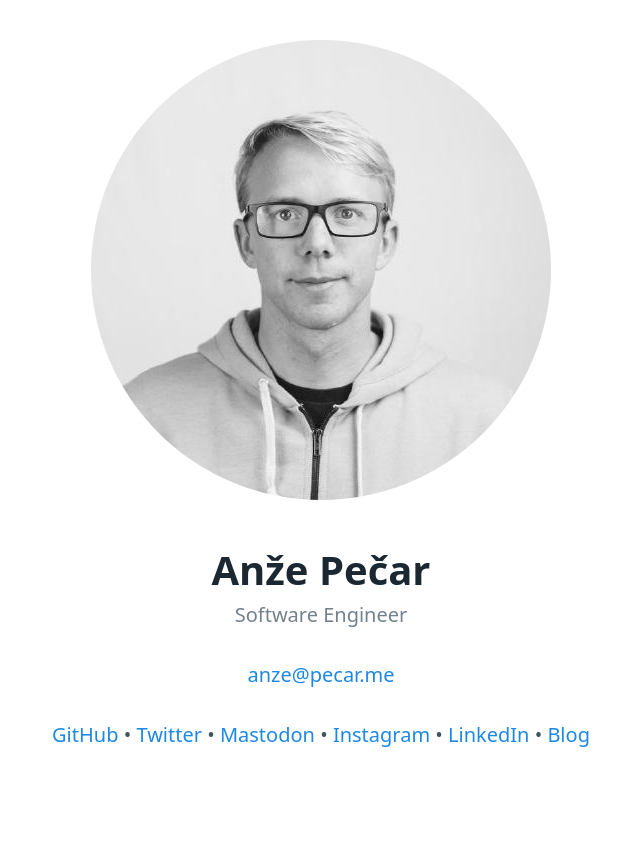
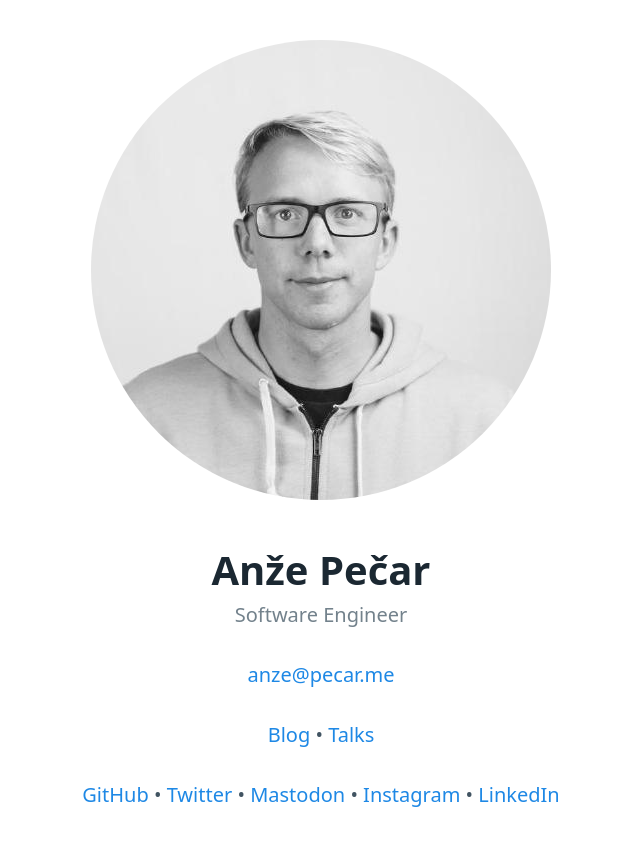
Before and after one commit to anze3db/pecar.me, a plain HTML site: page index.html in a window 1280 px wide. Shown: the whole page, without its empty margins (319-959 px from the left). Before the commit the page ends 820 px from the top, so only its background shows below. Drawn offline with Linux system fonts and the light colour scheme.

Commit message:
Add link to talks

```diff
--- a/index.html
+++ b/index.html
@@ -28,14 +28,17 @@
         </hgroup>
         <p><a href="mailto:anze@pecar.me" rel="me">anze@pecar.me</a></p>
         <p>
+            <a href="https://blog.pecar.me/">Blog</a> •
+            <a href="https://talks.pecar.me/">Talks</a>
+        </p>
+        <p>
             <a href="https://github.com/anze3db" rel="me">GitHub</a> •
             <a href="https://twitter.com/anze3db" rel="me">Twitter</a> •
             <a href="https://fosstodon.org/@anze3db" rel="me">Mastodon</a> •
             <a href="https://www.instagram.com/anze3db" rel="me">Instagram</a> •
-            <a href="https://www.linkedin.com/in/an%C5%BEe-pe%C4%8Dar-a98b4033">LinkedIn</a> •
-            <a href="https://blog.pecar.me/">Blog</a>
+            <a href="https://www.linkedin.com/in/an%C5%BEe-pe%C4%8Dar-a98b4033">LinkedIn</a>
+        </p>
 
-        </p>
     </main>
 </body>
 
```
